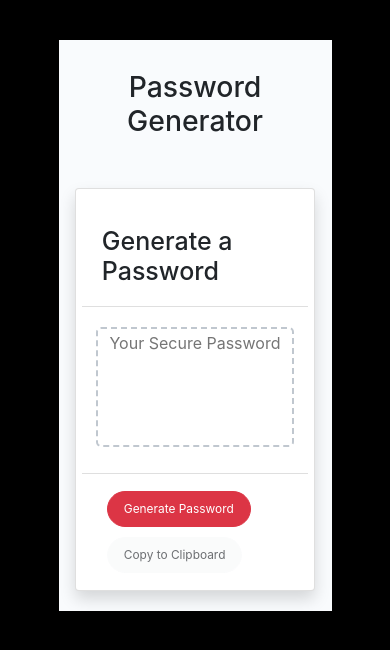
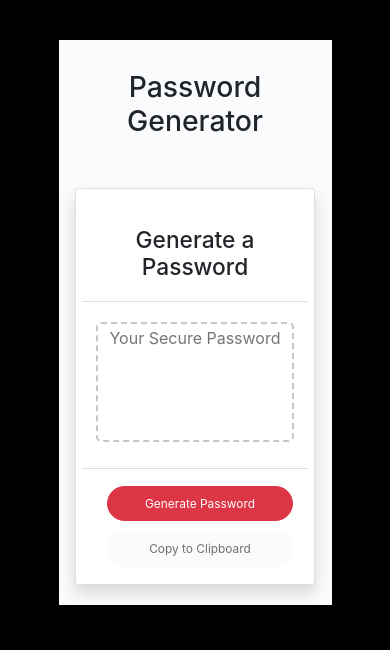
Before and after one commit to markspcs/homeworkWeek3, a plain HTML site: page index.html in a window 390 px wide. Drawn offline with nearby package versions, Linux system fonts and the light colour scheme.

Commit message:
finished readme

```diff
--- a/style.css
+++ b/style.css
@@ -16,7 +16,7 @@ h1 {
 }
 h2 {
     margin-top: 25px;
-    font-size: 25px;
+    font-size: calc(65% + 1vw + 1vh);
 }
 textarea {
     width: 100%;
@@ -52,4 +52,10 @@ textarea {
     #copyToClip {
         float:none;
     }
+    .btn {
+        width: 100%;
+    }
+    h2{
+        text-align: center;
+    }
 }
```
Also changed, not shown: myScreenShot.png (added).
